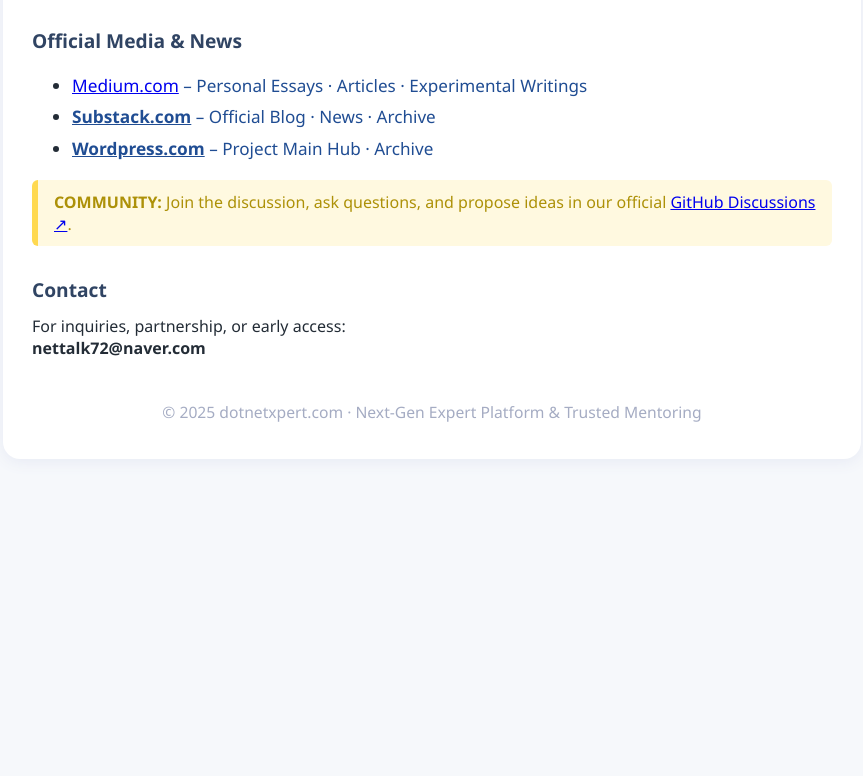
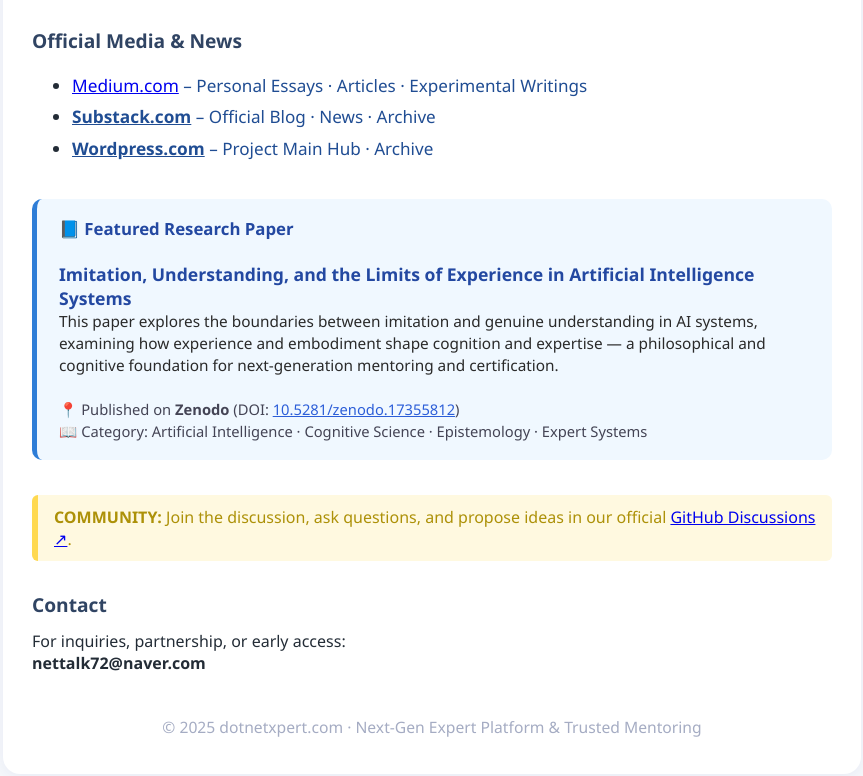
Before and after one commit to nettalk72/dotnetxpert, a plain HTML site: page index.html in a window 1280 px wide. Shown: the part 1168-1944 px from the top of the page, without its empty margins (208-1071 px from the left). Before the commit the page ends 1673 px from the top, so only its background shows below. Drawn offline with Linux system fonts and the light colour scheme.

Commit message:
Update index.html

```diff
--- a/index.html
+++ b/index.html
@@ -166,8 +166,42 @@
           <span class="lang-ko">– 프로젝트 메인 허브·아카이브</span>
         </span>
       </li>
+    </ul>
 
-    </ul>
+    <!-- Featured Publication -->
+    <div class="notice" style="background:#f0f8ff; border-left:5px solid #2e7dd7; border-radius:10px; padding:18px 22px; margin:35px 0 35px 0;">
+      <b style="font-size:1.05em; color:#2348a1;">📘
+        <span class="lang-en">Featured Research Paper</span>
+        <span class="lang-ko">공식 발표 논문</span>
+      </b><br><br>
+
+      <a href="https://zenodo.org/records/17355812" target="_blank"
+         style="font-weight:bold; font-size:1.1em; color:#2348a1; text-decoration:none;">
+         Imitation, Understanding, and the Limits of Experience in Artificial Intelligence Systems
+      </a><br>
+
+      <span class="lang-en" style="font-size:0.96em; color:#2a2a2a;">
+        This paper explores the boundaries between imitation and genuine understanding in AI systems,
+        examining how experience and embodiment shape cognition and expertise —
+        a philosophical and cognitive foundation for next-generation mentoring and certification.
+      </span>
+
+      <span class="lang-ko" style="font-size:0.96em; color:#2a2a2a;">
+        인공지능 시스템에서 ‘모방’과 ‘이해’의 경계를 탐구하며,
+        경험과 체화가 어떻게 인지와 전문성을 형성하는지를 분석한 철학·인지과학 기반 논문입니다.
+        차세대 멘토링 및 전문가 인증 체계의 이론적 근거를 제시합니다.
+      </span><br><br>
+
+      <span style="color:#445; font-size:0.92em;">
+        📍 <span class="lang-en">Published on</span><span class="lang-ko">발표처:</span>
+        <b>Zenodo</b> (DOI:
+        <a href="https://doi.org/10.5281/zenodo.17355812" target="_blank" style="color:#2c5ed8;">10.5281/zenodo.17355812</a>)<br>
+        📖 <span class="lang-en">Category:</span><span class="lang-ko">분류:</span>
+        Artificial Intelligence · Cognitive Science · Epistemology · Expert Systems
+      </span>
+    </div>
+
+
     <div class="notice">
       <b><span class="lang-en">COMMUNITY:</span><span class="lang-ko">커뮤니티:</span></b>
       <span class="lang-en">Join the discussion, ask questions, and propose ideas in our official </span>
```
